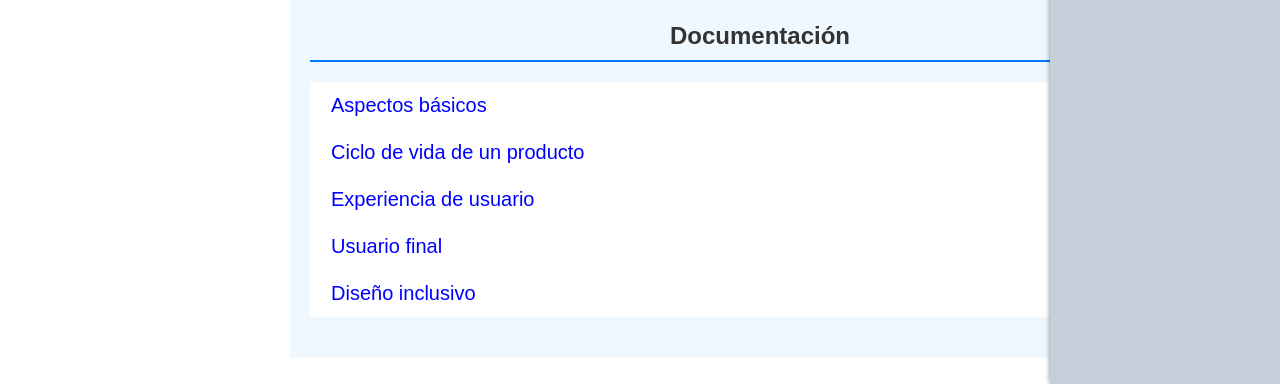
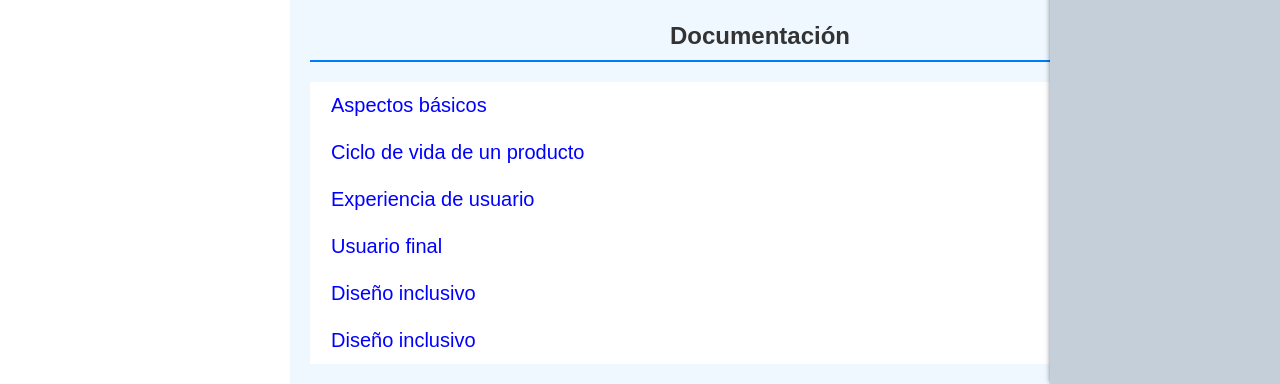
Before and after one commit to dianamariarico/InterfacesItm, a plain HTML site: page Unidad1-clase1.html in a window 1280 px wide. Shown: the part 442-826 px from the top of the page. Before the commit the page ends 800 px from the top, so only its background shows below. Drawn offline with Linux system fonts and the light colour scheme.

Commit message:
Update Unidad1-clase1.html

```diff
--- a/Unidad1-clase1.html
+++ b/Unidad1-clase1.html
@@ -62,6 +62,11 @@
             <td><button onclick="window.open('https://www.coursera.org/learn/aspectos-basicos-del-diseno-de-la-experiencia-del-usuario-ux/lecture/OmjJA/diseno-universal-diseno-inclusivo-y-diseno-centrado-en-la-equidad', '_blank' );" download class= yellow-button>Ver contenido</button></td>
 
         </tr>
+          <tr>
+            <td><a href="#" class="link">Diseño inclusivo</a></td>
+            <td><button onclick="window.open('https://www.coursera.org/learn/aspectos-basicos-del-diseno-de-la-experiencia-del-usuario-ux/lecture/OmjJA/diseno-universal-diseno-inclusivo-y-diseno-centrado-en-la-equidad', '_blank' );" download class= yellow-button>Ver contenido</button></td>
+
+        </tr>
 
     </table>
 
```
